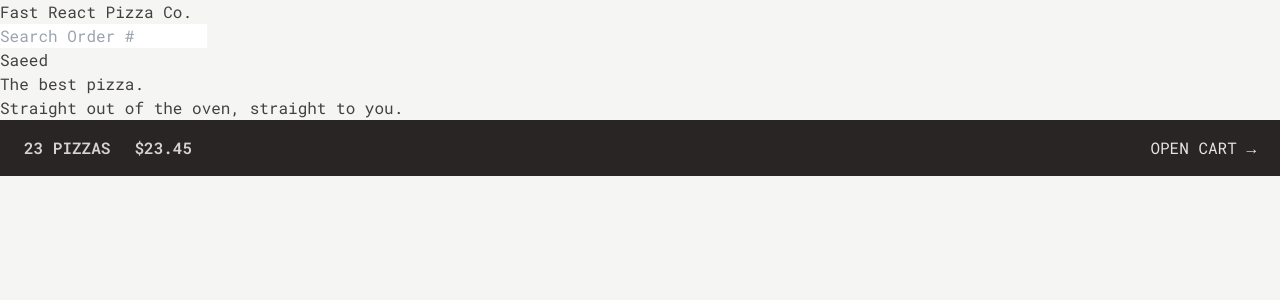
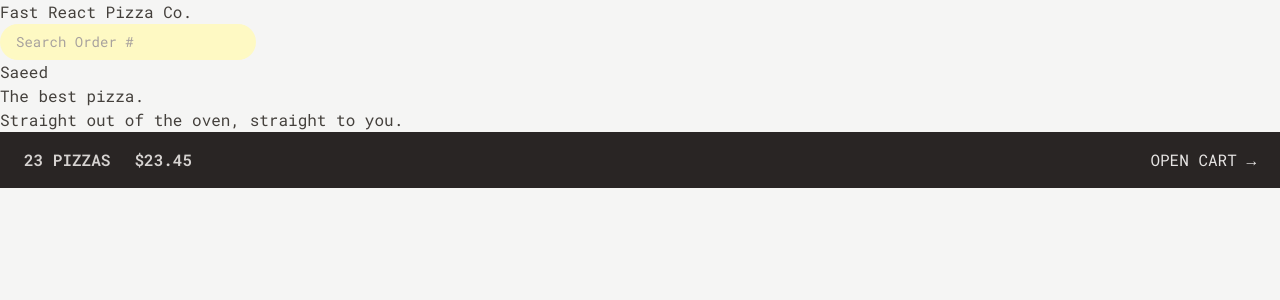
Before and after one commit to SaeedAbi/fast-pizza, a React (Vite) app: page / in a window 1280 px wide. Shown: the top 300 px of the page. Built offline with nearby package versions, Linux system fonts and the light colour scheme.

Commit message:
:lipstick: styling the SearchOrder component

```diff
--- a/src/features/order/SearchOrder.jsx
+++ b/src/features/order/SearchOrder.jsx
@@ -14,7 +14,7 @@ const SearchOrder = () => {
 
     return (
         <form onSubmit={handleSubmit}>
-         <input placeholder={"Search Order #"} value={query} onChange={e=>setQuery(e.target.value)}/>
+         <input placeholder={"Search Order #"} value={query} onChange={e=>setQuery(e.target.value)} className='rounded-full px-4 py-2 text-sm bg-yellow-100 placeholder:text-stone-400 w-28 sm:w-64 sm:focus:w-72 transition-all duration-300 focus:outline-none focus:ring focus:ring-yellow-500 focus:ring-opacity-50 '/>
         </form>
             )
 };
```
